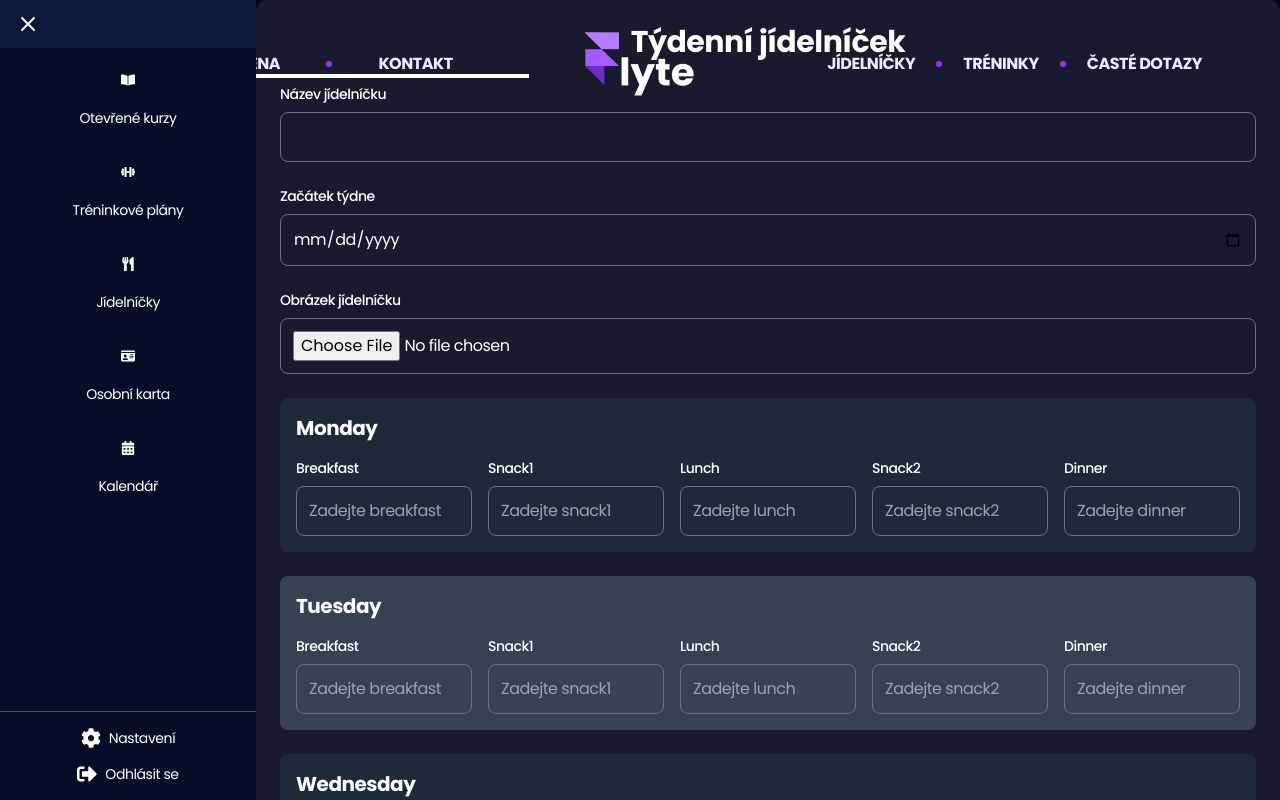
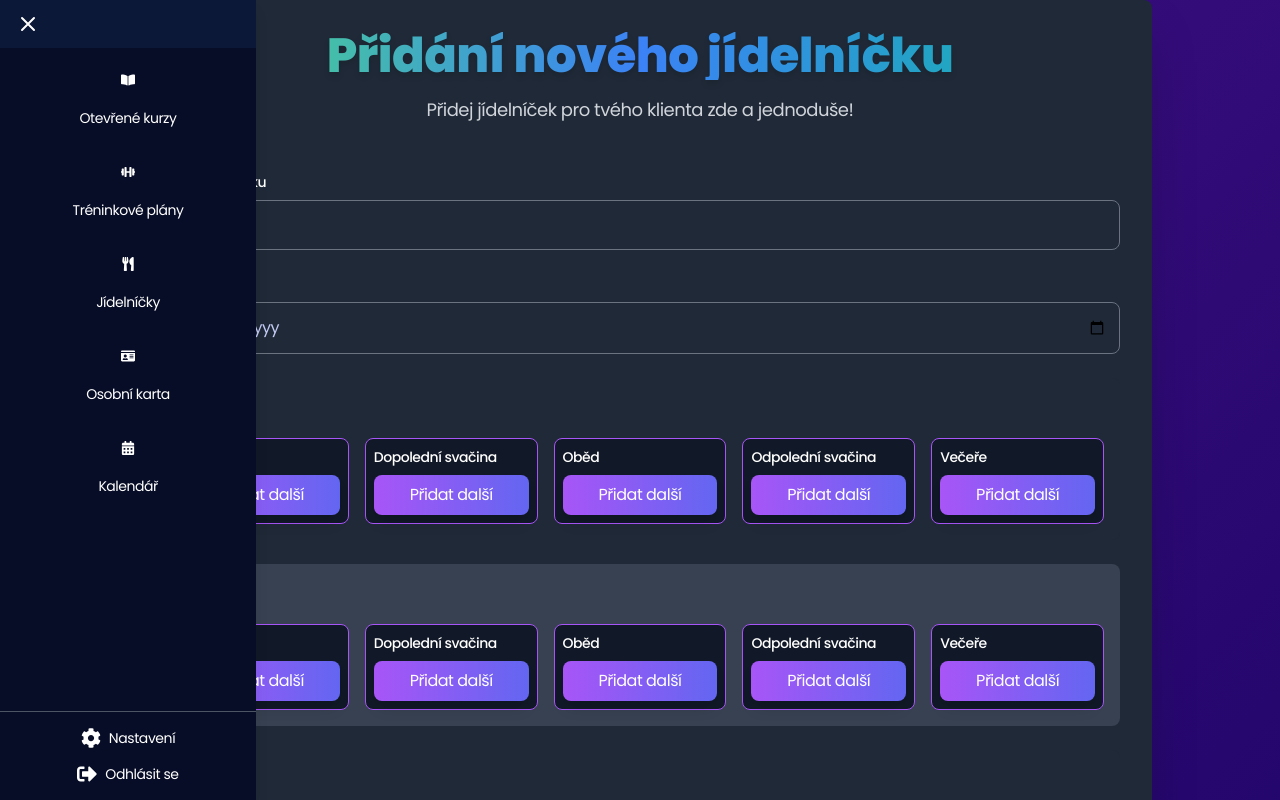
Before and after one commit to vmazurova/Flyte_fitness_app, a React (Vite) app: page /jidelnicek-pridani in a window 1280 px wide. Shown: the top 800 px of the page. Built offline with nearby package versions, Linux system fonts and the light colour scheme.

Commit message:
Meal plan POST req

```diff
--- a/src/App.jsx
+++ b/src/App.jsx
@@ -17,7 +17,7 @@ import CoursesList from "./pagesLogin/CoursesList.jsx";
 import CoursesDetail from "./pagesLogin/CourseDetail.jsx";
 import Bookings from "./pagesLogin/Bookings.jsx";
 import BookingDetail from "./pagesLogin/BookingDetail.jsx";
-import MealPlanList from "./pagesLogin/MealPlansList.jsx";
+import MealPlanList from "./pagesLogin/MealplansList.jsx";
 import Kalendar from "./pagesLogin/CourseCalendar.jsx";
 import MealPlanAdd from "./pagesLogin/MealPlanAdd.jsx";
 import CourseAdd from "./pagesLogin/CoursesAdd.jsx";
@@ -33,6 +33,7 @@ const App = () => {
     "/jidelnicky",
     "/kalendar",
     "/kurz-pridani",
+    "/jidelnicek-pridani",
   ];
 
   const hideHeaderPatterns = [/^\/kurz\/[a-zA-Z0-9]+$/];
--- a/src/pagesLogin/CoursesAdd.jsx
+++ b/src/pagesLogin/CoursesAdd.jsx
@@ -11,7 +11,7 @@ const CoursesAdd = () => {
     description: "",
     date: "",
     max_capacity: "",
-    images: [],
+    image: [],
   });
   const [loading, setLoading] = useState(false);
 
@@ -29,11 +29,11 @@ const CoursesAdd = () => {
     setLoading(true);
 
     try {
-      const token = localStorage.getItem("jwt");
-      if (!token) {
-        toast.error("Prosím, přihlaste se.", { hideProgressBar: true });
-        return;
-      }
+      // const token = localStorage.getItem("jwt");
+      // if (!token) {
+      //   toast.error("Prosím, přihlaste se.", { hideProgressBar: true });
+      //   return;
+      // }
 
       const coursePayload = {
         data: {
@@ -49,13 +49,15 @@ const CoursesAdd = () => {
         coursePayload,
         {
           headers: {
-            Authorization: `Bearer ${token}`,
+            // Authorization: `Bearer ${token}`,
             "Content-Type": "application/json",
           },
         }
       );
 
       console.log("Course created:", courseResponse.data);
+
+      const courseId = courseResponse.data.data.id;
 
       if (formData.images.length > 0) {
         const form = new FormData();
@@ -66,7 +68,7 @@ const CoursesAdd = () => {
 
         await axios.post("http://localhost:1337/api/upload", form, {
           headers: {
-            Authorization: `Bearer ${token}`,
+            // Authorization: `Bearer ${token}`,
             "Content-Type": "multipart/form-data",
           },
         });
@@ -81,6 +83,7 @@ const CoursesAdd = () => {
       });
       toast.success("Kurz byl úspěšně přidán!", { hideProgressBar: true });
     } catch (error) {
+      console.error("Error details:", error.response?.data || error.message);
       toast.error(
         error.response?.data?.error?.message || "Chyba při přidávání kurzu.",
         { hideProgressBar: true }
--- a/src/pagesLogin/MealPlanAdd.jsx
+++ b/src/pagesLogin/MealPlanAdd.jsx
@@ -3,160 +3,136 @@ import { ToastContainer, toast } from "react-toastify";
 import axios from "axios";
 import "react-toastify/dist/ReactToastify.css";
 import Sidebar from "./Sidebar.jsx";
+import { motion } from "framer-motion";
+const sides = ["Rýže", "Brambory", "Těstoviny", "Kuskus", "Quinoa"];
+const predefinedWeights = [50, 100, 150, 200, 250];
 
+const daysMap = {
+  monday: "Pondělí",
+  tuesday: "Úterý",
+  wednesday: "Středa",
+  thursday: "Čtvrtek",
+  friday: "Pátek",
+  saturday: "Sobota",
+  sunday: "Neděle",
+};
+
+const mealTypesMap = {
+  breakfast: "Snídaně",
+  morning_snack: "Dopolední svačina",
+  lunch: "Oběd",
+  afternoon_snack: "Odpolední svačina",
+  dinner: "Večeře",
+};
 const MealPlanAdd = () => {
   const [formData, setFormData] = useState({
     title: "",
     week_start: "",
     image: null,
-    monday: { breakfast: "", snack1: "", lunch: "", snack2: "", dinner: "" },
-    tuesday: { breakfast: "", snack1: "", lunch: "", snack2: "", dinner: "" },
-    wednesday: { breakfast: "", snack1: "", lunch: "", snack2: "", dinner: "" },
-    thursday: { breakfast: "", snack1: "", lunch: "", snack2: "", dinner: "" },
-    friday: { breakfast: "", snack1: "", lunch: "", snack2: "", dinner: "" },
-    saturday: { breakfast: "", snack1: "", lunch: "", snack2: "", dinner: "" },
-    sunday: { breakfast: "", snack1: "", lunch: "", snack2: "", dinner: "" },
+    meals: {
+      monday: {
+        breakfast: [],
+        morning_snack: [],
+        lunch: [],
+        afternoon_snack: [],
+        dinner: [],
+      },
+      tuesday: {
+        breakfast: [],
+        morning_snack: [],
+        lunch: [],
+        afternoon_snack: [],
+        dinner: [],
+      },
+      wednesday: {
+        breakfast: [],
+        morning_snack: [],
+        lunch: [],
+        afternoon_snack: [],
+        dinner: [],
+      },
+      thursday: {
+        breakfast: [],
+        morning_snack: [],
+        lunch: [],
+        afternoon_snack: [],
+        dinner: [],
+      },
+      friday: {
+        breakfast: [],
+        morning_snack: [],
+        lunch: [],
+        afternoon_snack: [],
+        dinner: [],
+      },
+      saturday: {
+        breakfast: [],
+        morning_snack: [],
+        lunch: [],
+        afternoon_snack: [],
+        dinner: [],
+      },
+      sunday: {
+        breakfast: [],
+        morning_snack: [],
+        lunch: [],
+        afternoon_snack: [],
+        dinner: [],
+      },
+    },
   });
 
   const [loading, setLoading] = useState(false);
-  const [isSidebarOpen, setIsSidebarOpen] = useState(true); // Stav sidebaru
+  const [dragActive, setDragActive] = useState(false);
 
-  const handleInputChange = (e, day, mealType) => {
-    const { name, value } = e.target;
-    if (day) {
+  const addMeal = (day, mealType) => {
     setFormData((prev) => ({
       ...prev,
-        [day]: { ...prev[day], [mealType]: value },
+      meals: {
+        ...prev.meals,
+        [day]: {
+          ...prev.meals[day],
+          [mealType]: [
+            ...prev.meals[day][mealType],
+            { food: "", weight: "", side: "" },
+          ],
+        },
+      },
     }));
-    } else {
-      setFormData((prev) => ({
+  };
+
+  const handleMealChange = (e, day, mealType, index, field) => {
+    const value = e.target.value;
+    setFormData((prev) => {
+      const updatedMeals = [...prev.meals[day][mealType]];
+      updatedMeals[index][field] = value;
+      return {
         ...prev,
-        [name]: value,
-      }));
-    }
+        meals: {
+          ...prev.meals,
+          [day]: {
+            ...prev.meals[day],
+            [mealType]: updatedMeals,
+          },
+        },
+      };
+    });
+  };
+
+  const handleDragEnter = () => setDragActive(true);
+  const handleDragLeave = () => setDragActive(false);
+  const handleDrop = (e) => {
+    e.preventDefault();
+    setDragActive(false);
+    const file = e.dataTransfer.files[0];
+    setFormData((prev) => ({ ...prev, image: file }));
+    toast.success("Obrázek byl přidán.");
   };
 
   const handleFileChange = (e) => {
-    setFormData((prev) => ({
-      ...prev,
-      image: e.target.files[0],
-    }));
-  };
-
-  const handleSubmit = async (e) => {
-    e.preventDefault();
-    setLoading(true);
-
-    try {
-      const token = localStorage.getItem("jwt");
-      if (!token) {
-        toast.error("Prosím, přihlaste se.", { hideProgressBar: true });
-        return;
-      }
-
-      let uploadedImageId = null;
-      if (formData.image) {
-        const formDataForImage = new FormData();
-        formDataForImage.append("files", formData.image);
-
-        const imageUploadResponse = await axios.post(
-          "http://localhost:1337/api/upload",
-          formDataForImage,
-          {
-            headers: {
-              Authorization: `Bearer ${token}`,
-            },
-          }
-        );
-        uploadedImageId = imageUploadResponse.data[0].id;
-      }
-
-      const payload = {
-        data: {
-          title: formData.title,
-          week_start: formData.week_start,
-          image: uploadedImageId,
-          ...Object.keys(formData)
-            .filter((day) => typeof formData[day] === "object")
-            .reduce((acc, day) => {
-              Object.keys(formData[day]).forEach((mealType) => {
-                acc[`${day}_${mealType}`] = formData[day][mealType];
-              });
-              return acc;
-            }, {}),
-        },
-      };
-
-      await axios.post("http://localhost:1337/api/meal-plans", payload, {
-        headers: {
-          Authorization: `Bearer ${token}`,
-          "Content-Type": "application/json",
-        },
-      });
-
-      toast.success("Jídelníček byl úspěšně uložen!", {
-        hideProgressBar: true,
-      });
-
-      setFormData({
-        title: "",
-        week_start: "",
-        image: null,
-        monday: {
-          breakfast: "",
-          snack1: "",
-          lunch: "",
-          snack2: "",
-          dinner: "",
-        },
-        tuesday: {
-          breakfast: "",
-          snack1: "",
-          lunch: "",
-          snack2: "",
-          dinner: "",
-        },
-        wednesday: {
-          breakfast: "",
-          snack1: "",
-          lunch: "",
-          snack2: "",
-          dinner: "",
-        },
-        thursday: {
-          breakfast: "",
-          snack1: "",
-          lunch: "",
-          snack2: "",
-          dinner: "",
-        },
-        friday: {
-          breakfast: "",
-          snack1: "",
-          lunch: "",
-          snack2: "",
-          dinner: "",
-        },
-        saturday: {
-          breakfast: "",
-          snack1: "",
-          lunch: "",
-          snack2: "",
-          dinner: "",
-        },
-        sunday: {
-          breakfast: "",
-          snack1: "",
-          lunch: "",
-          snack2: "",
-          dinner: "",
-        },
-      });
-    } catch (error) {
-      toast.error("Chyba při ukládání jídelníčku.", { hideProgressBar: true });
-    } finally {
-      setLoading(false);
-    }
+    const file = e.target.files[0];
+    setFormData((prev) => ({ ...prev, image: file }));
+    toast.success("Obrázek byl přidán.");
   };
 
   const renderDaySection = (day, index) => (
@@ -164,49 +140,158 @@ const MealPlanAdd = () => {
       className={`p-4 rounded-lg mb-6 ${
         index % 2 === 0 ? "bg-gray-800" : "bg-gray-700"
       }`}
+      key={day}
     >
-      <h3 className="text-xl font-bold mb-4 text-white capitalize">{day}</h3>
+      <h3 className="text-xl font-bold mb-4 text-white">{daysMap[day]}</h3>
       <div className="grid grid-cols-1 md:grid-cols-5 gap-4">
-        {["breakfast", "snack1", "lunch", "snack2", "dinner"].map(
-          (mealType) => (
-            <div key={mealType}>
-              <label className="block text-sm font-medium mb-2 capitalize text-white">
-                {mealType}
+        {Object.keys(mealTypesMap).map((mealType) => (
+          <div
+            key={mealType}
+            className="p-2 bg-gray-900 border border-purple-500 rounded-lg"
+          >
+            <label className="block text-sm font-medium mb-2 text-white">
+              {mealTypesMap[mealType]}
             </label>
+            {formData.meals[day][mealType].map((meal, i) => (
+              <div key={i} className="mb-4">
                 <input
                   type="text"
-                value={formData[day][mealType]}
-                onChange={(e) => handleInputChange(e, day, mealType)}
-                placeholder={`Zadejte ${mealType}`}
-                className="w-full p-3 bg-transparent border border-gray-500 rounded-lg focus:border-purple-500 focus:outline-none"
+                  placeholder="Zadejte jídlo"
+                  value={meal.food}
+                  onChange={(e) =>
+                    handleMealChange(e, day, mealType, i, "food")
+                  }
+                  className="w-full p-2 mb-2 bg-transparent border border-gray-500 rounded-lg focus:border-purple-500 focus:outline-none"
                 />
+                <select
+                  className="w-full p-2 mb-2 bg-gray-800 text-white rounded-lg"
+                  value={meal.weight || ""}
+                  onChange={(e) =>
+                    handleMealChange(e, day, mealType, i, "weight")
+                  }
+                >
+                  <option value="" disabled>
+                    Vyberte gramáž
+                  </option>
+                  {predefinedWeights.map((weight) => (
+                    <option key={weight} value={weight}>
+                      {weight} g
+                    </option>
+                  ))}
+                  <option value="custom">Vlastní</option>
+                </select>
+                {meal.weight === "custom" && (
+                  <input
+                    type="number"
+                    placeholder="Zadejte vlastní gramáž"
+                    className="w-full p-2 bg-transparent border border-gray-500 rounded-lg"
+                    onChange={(e) =>
+                      handleMealChange(e, day, mealType, i, "weight")
+                    }
+                  />
+                )}
+                <select
+                  className="w-full p-2 bg-gray-800 text-white rounded-lg"
+                  value={meal.side || ""}
+                  onChange={(e) =>
+                    handleMealChange(e, day, mealType, i, "side")
+                  }
+                >
+                  <option value="" disabled>
+                    Vyberte přílohu
+                  </option>
+                  {sides.map((side) => (
+                    <option key={side} value={side}>
+                      {side}
+                    </option>
+                  ))}
+                </select>
               </div>
-          )
-        )}
+            ))}
+            <button
+              type="button"
+              onClick={() => addMeal(day, mealType)}
+              className="w-full px-4 py-2 bg-gradient-to-r from-purple-500 to-indigo-500 text-white rounded-lg shadow-lg hover:shadow-xl transition-shadow"
+            >
+              Přidat další
+            </button>
+          </div>
+        ))}
       </div>
     </div>
   );
 
+  const handleSubmit = async (e) => {
+    e.preventDefault();
+    setLoading(true);
+
+    try {
+      const serializedMeals = {};
+      Object.keys(formData.meals).forEach((day) => {
+        Object.keys(formData.meals[day]).forEach((mealType) => {
+          const keyMap = {
+            morning_snack: "morning_snack",
+            afternoon_snack: "afternoon_snack",
+          };
+          const mappedMealType = keyMap[mealType] || mealType;
+          serializedMeals[`${day}_${mappedMealType}`] = formData.meals[day][
+            mealType
+          ]
+            .map(
+              (meal) =>
+                `${meal.weight || "0g"} ${meal.food || ""} ${meal.side || ""}`
+            )
+            .join(", ");
+        });
+      });
+
+      const payload = {
+        data: {
+          title: formData.title,
+          week_start: formData.week_start,
+          ...serializedMeals,
+        },
+      };
+
+      await axios.post("http://localhost:1337/api/meal-plans", payload, {
+        headers: {
+          "Content-Type": "application/json",
+        },
+      });
+
+      toast.success("Jídelníček byl úspěšně uložen!");
+    } catch (error) {
+      toast.error("Chyba při ukládání jídelníčku.");
+    } finally {
+      setLoading(false);
+    }
+  };
+
   return (
-    <div className="flex">
-      <Sidebar
-        isOpen={isSidebarOpen}
-        toggleSidebar={() => setIsSidebarOpen(!isSidebarOpen)}
-      />
     <div
-        className={`min-h-screen transition-all duration-300 ${
-          isSidebarOpen ? "ml-64" : "ml-16"
-        } bg-cover bg-center relative`}
+      className="flex justify-center items-center bg-gray-900 min-h-screen"
       style={{
-          backgroundImage: "url('/images/gradient_puple.webp')",
+        background: "linear-gradient(135deg, #4a148c, #12005e)",
       }}
     >
+      <Sidebar />
+
+      <div className="bg-gray-800 p-8 rounded-lg shadow-2xl w-full max-w-5xl">
+        <motion.div
+          className="text-center mb-12"
+          initial={{ opacity: 0, y: -50 }}
+          animate={{ opacity: 1, y: 0 }}
+          transition={{ duration: 1.2, ease: "easeOut" }}
+        >
+          <h1 className="text-3xl lg:text-5xl font-extrabold text-transparent bg-clip-text bg-gradient-to-r from-green-400 via-blue-500 to-teal-500 drop-shadow-md">
+            Přidání nového jídelníčku
+          </h1>
+          <p className="text-sm lg:text-lg text-gray-300 mt-4">
+            Přidej jídelníček pro tvého klienta zde a jednoduše!
+          </p>
+        </motion.div>
         <ToastContainer />
-        <div className="absolute inset-0 bg-black bg-opacity-60"></div>
-        <div className="relative w-full max-w-5xl mx-auto bg-[#1A1A2E] text-white rounded-xl shadow-2xl p-6">
-          <h2 className="text-center text-3xl font-bold mb-6">
-            Týdenní jídelníček
-          </h2>
+
         <form onSubmit={handleSubmit} className="space-y-6">
           <div>
             <label className="block text-sm font-medium mb-2 text-white">
@@ -214,11 +299,11 @@ const MealPlanAdd = () => {
             </label>
             <input
               type="text"
-                name="title"
+              className="w-full p-3 bg-transparent border border-gray-500 rounded-lg"
               value={formData.title}
-                onChange={handleInputChange}
-                className="w-full p-3 bg-transparent border border-gray-500 rounded-lg focus:border-purple-500 focus:outline-none"
-                required
+              onChange={(e) =>
+                setFormData({ ...formData, title: e.target.value })
+              }
             />
           </div>
           <div>
@@ -227,22 +312,11 @@ const MealPlanAdd = () => {
             </label>
             <input
               type="date"
-                name="week_start"
+              className="w-full p-3 bg-transparent border border-gray-500 rounded-lg"
               value={formData.week_start}
-                onChange={handleInputChange}
-                className="w-full p-3 bg-transparent border border-gray-500 rounded-lg focus:border-purple-500 focus:outline-none"
-                required
-              />
-            </div>
-            <div>
-              <label className="block text-sm font-medium mb-2 text-white">
-                Obrázek jídelníčku
-              </label>
-              <input
-                type="file"
-                name="image"
-                onChange={handleFileChange}
-                className="w-full p-3 bg-transparent border border-gray-500 rounded-lg focus:border-purple-500 focus:outline-none"
+              onChange={(e) =>
+                setFormData({ ...formData, week_start: e.target.value })
+              }
             />
           </div>
           {[
@@ -256,13 +330,11 @@ const MealPlanAdd = () => {
           ].map((day, index) => renderDaySection(day, index))}
           <button
             type="submit"
-              className="w-full bg-purple-600 py-3 text-center text-white rounded-lg hover:bg-purple-700 focus:outline-none transition"
-              disabled={loading}
+            className="w-full bg-purple-600 py-3 text-center  hover:bg-purple-700  bg-gradient-to-r from-purple-500 to-indigo-500 text-white rounded-full shadow-lg hover:shadow-xl transition-shadow"
           >
-              {loading ? "Ukládání..." : "Uložit jídelníček"}
+            Uložit jídelníček
           </button>
         </form>
-        </div>
       </div>
     </div>
   );
```
Also changed, not shown: public/images/background.png (added), src/pagesLogin/TrainingPlanAdd.jsx (added). Lines whose indentation alone changed are shown as unchanged.
